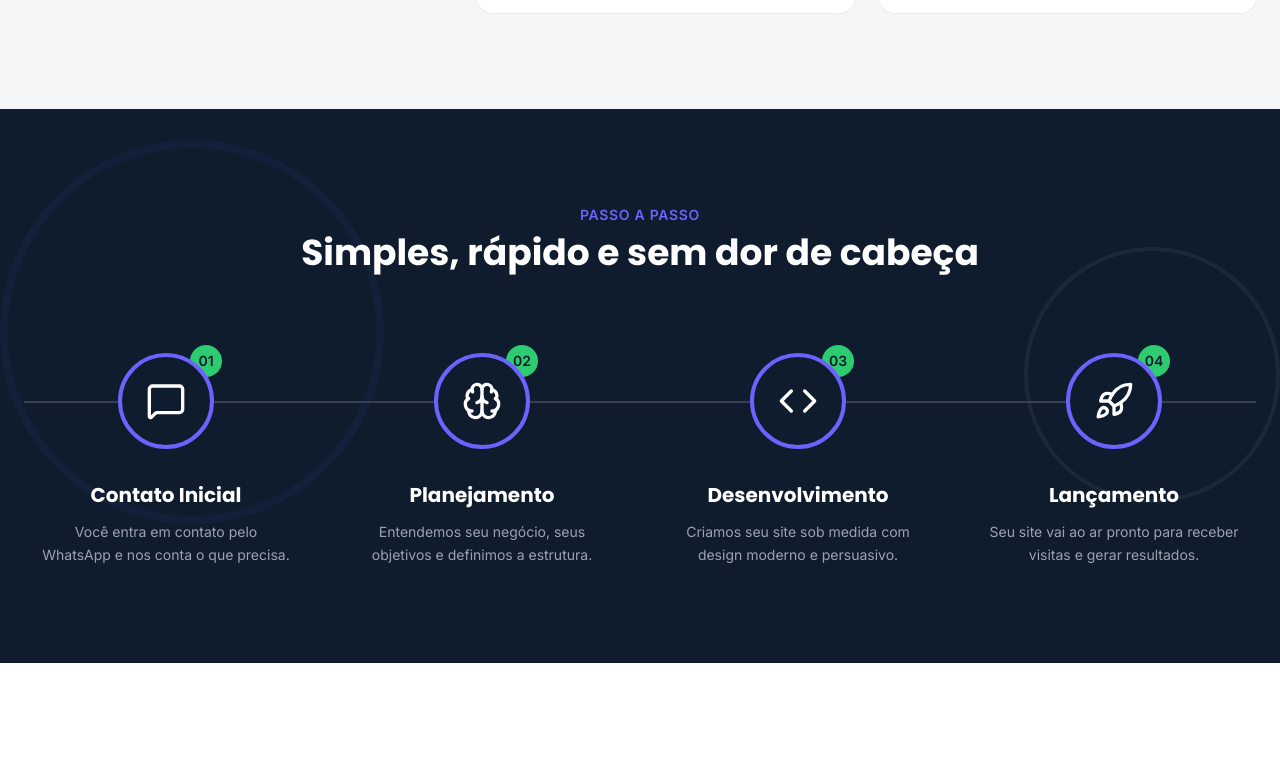
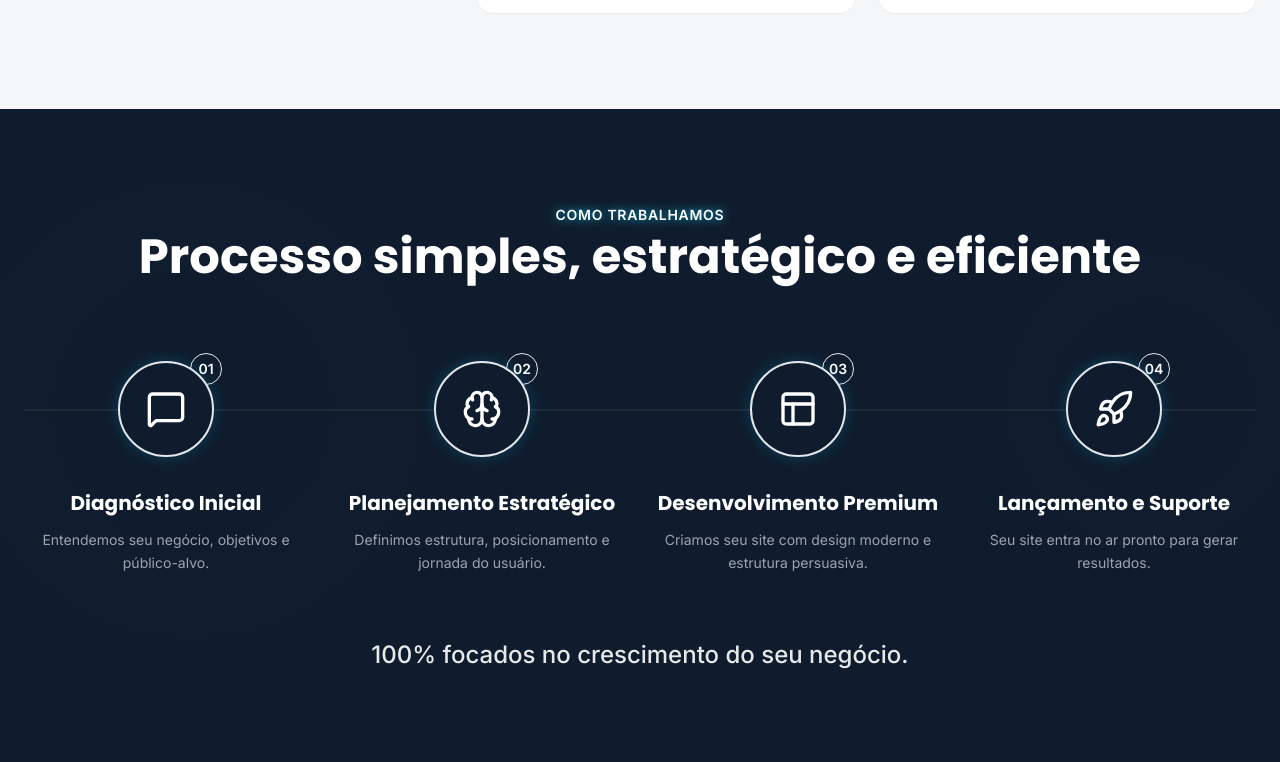
Before and after one commit to lucasnetworkmkt/glowing-octo-enigma, a React (Vite) app: page / in a window 1280 px wide. Shown: the part 2601-3363 px from the top of the page. Built offline with nearby package versions, Linux system fonts and the light colour scheme.

Commit message:
Update Process.tsx

```diff
--- a/components/Process.tsx
+++ b/components/Process.tsx
@@ -1,75 +1,81 @@
 import React from 'react';
-import { MessageSquare, Brain, Code, Rocket } from 'lucide-react';
+import { MessageSquare, Brain, Layout, Rocket } from 'lucide-react';
 import { StepItem } from '../types';
 
 const steps: StepItem[] = [
   {
     number: '01',
-    title: 'Contato Inicial',
-    description: 'Você entra em contato pelo WhatsApp e nos conta o que precisa.',
+    title: 'Diagnóstico Inicial',
+    description: 'Entendemos seu negócio, objetivos e público-alvo.',
     icon: MessageSquare
   },
   {
     number: '02',
-    title: 'Planejamento',
-    description: 'Entendemos seu negócio, seus objetivos e definimos a estrutura.',
+    title: 'Planejamento Estratégico',
+    description: 'Definimos estrutura, posicionamento e jornada do usuário.',
     icon: Brain
   },
   {
     number: '03',
-    title: 'Desenvolvimento',
-    description: 'Criamos seu site sob medida com design moderno e persuasivo.',
-    icon: Code
+    title: 'Desenvolvimento Premium',
+    description: 'Criamos seu site com design moderno e estrutura persuasiva.',
+    icon: Layout
   },
   {
     number: '04',
-    title: 'Lançamento',
-    description: 'Seu site vai ao ar pronto para receber visitas e gerar resultados.',
+    title: 'Lançamento e Suporte',
+    description: 'Seu site entra no ar pronto para gerar resultados.',
     icon: Rocket
   }
 ];
 
 const Process: React.FC = () => {
   return (
-    <section id="process" className="py-24 bg-brand-blue text-white relative overflow-hidden">
+    <section id="process" className="py-16 md:py-24 bg-brand-blue text-white relative overflow-hidden">
       {/* Background Decor */}
-      <div className="absolute top-0 right-0 w-full h-full opacity-5 pointer-events-none">
-         <div className="absolute right-0 top-1/4 w-64 h-64 border-4 border-white rounded-full"></div>
-         <div className="absolute left-0 bottom-1/4 w-96 h-96 border-8 border-brand-purple rounded-full"></div>
+      <div className="absolute top-0 right-0 w-full h-full opacity-10 pointer-events-none">
+         <div className="absolute right-0 top-1/4 w-40 h-40 md:w-64 md:h-64 border-4 border-brand-accent/20 rounded-full blur-xl"></div>
+         <div className="absolute left-0 bottom-1/4 w-60 h-60 md:w-96 md:h-96 border-8 border-brand-accent/10 rounded-full blur-2xl"></div>
       </div>
 
       <div className="container mx-auto px-4 md:px-6 relative z-10">
-        <div className="text-center mb-20">
-          <span className="text-brand-purple font-bold tracking-wider uppercase text-sm mb-2 block">Passo a Passo</span>
-          <h2 className="text-3xl md:text-4xl font-heading font-bold">
-            Simples, rápido e sem dor de cabeça
+        <div className="text-center mb-12 md:mb-20">
+          <span className="text-brand-accent font-bold tracking-wider uppercase text-xs md:text-sm mb-2 block drop-shadow-[0_0_5px_rgba(0,212,255,0.8)]">Como Trabalhamos</span>
+          <h2 className="text-2xl md:text-4xl lg:text-5xl font-heading font-bold">
+            Processo simples, estratégico e eficiente
           </h2>
         </div>
 
-        <div className="grid grid-cols-1 md:grid-cols-2 lg:grid-cols-4 gap-8 relative">
+        <div className="grid grid-cols-1 md:grid-cols-2 lg:grid-cols-4 gap-8 relative mb-12 md:mb-16">
           {/* Connector Line (Desktop) */}
-          <div className="hidden lg:block absolute top-12 left-0 w-full h-0.5 bg-gray-700 -z-10"></div>
+          <div className="hidden lg:block absolute top-12 left-0 w-full h-0.5 bg-gray-800 -z-10 bg-gradient-to-r from-transparent via-brand-accent/30 to-transparent"></div>
 
           {steps.map((step, index) => {
             const Icon = step.icon;
             return (
-              <div key={index} className="flex flex-col items-center text-center">
-                <div className="relative mb-8">
-                  <div className="w-24 h-24 rounded-full bg-brand-blue border-4 border-brand-purple flex items-center justify-center z-10 relative">
-                    <Icon className="w-10 h-10 text-white" />
+              <div key={index} className="flex flex-col items-center text-center group">
+                <div className="relative mb-6 md:mb-8">
+                  <div className="w-20 h-20 md:w-24 md:h-24 rounded-full bg-brand-blue border-2 border-brand-accent flex items-center justify-center z-10 relative group-hover:scale-110 transition-transform duration-300 shadow-[0_0_15px_rgba(0,212,255,0.2)] group-hover:shadow-neon group-hover:bg-brand-accent">
+                    <Icon className="w-8 h-8 md:w-10 md:h-10 text-brand-accent group-hover:text-brand-blue transition-colors" />
                   </div>
-                  <div className="absolute -top-2 -right-2 w-8 h-8 rounded-full bg-brand-green flex items-center justify-center text-brand-blue font-bold text-sm">
+                  <div className="absolute -top-2 -right-2 w-6 h-6 md:w-8 md:h-8 rounded-full bg-brand-blue border border-brand-accent flex items-center justify-center text-brand-accent font-bold text-xs md:text-sm shadow-sm">
                     {step.number}
                   </div>
                 </div>
 
-                <h3 className="text-xl font-heading font-bold mb-3">{step.title}</h3>
-                <p className="text-gray-400 text-sm leading-relaxed px-4">
+                <h3 className="text-lg md:text-xl font-heading font-bold mb-2 md:mb-3 group-hover:text-brand-accent transition-colors">{step.title}</h3>
+                <p className="text-gray-400 text-sm leading-relaxed px-2">
                   {step.description}
                 </p>
               </div>
             );
           })}
+        </div>
+
+        <div className="text-center">
+            <p className="text-lg md:text-2xl font-medium text-white/90 px-4">
+                100% focados no crescimento do seu negócio.
+            </p>
         </div>
       </div>
     </section>
```
